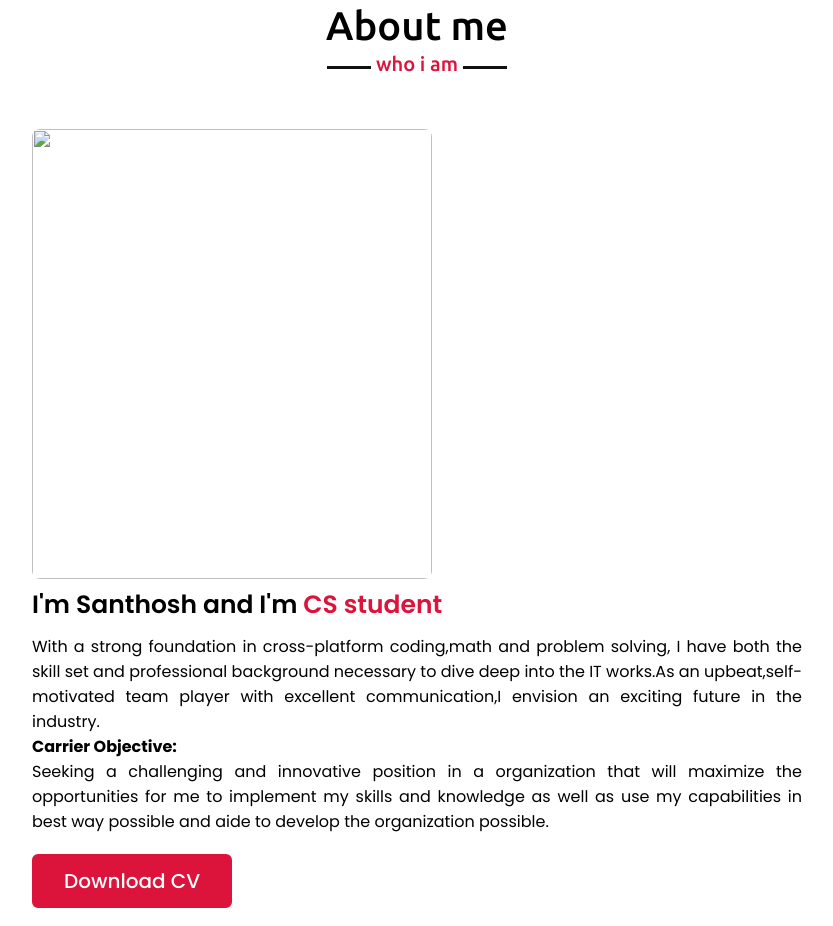
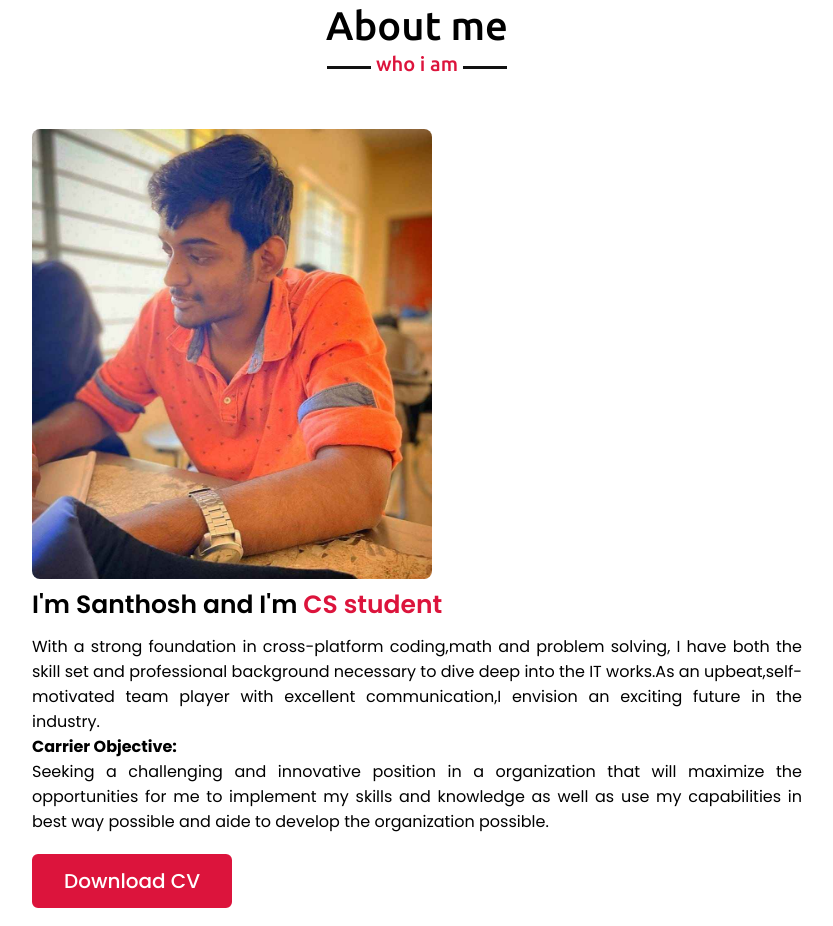
Before and after one commit to santhosh039/Portfolio, a plain HTML site: page index.html in a window 1280 px wide. Shown: the part 897-1823 px from the top of the page, without its empty margins (223-1056 px from the left). Drawn offline with nearby package versions, Linux system fonts and the light colour scheme; the site is published under a folder, as on GitHub Pages, so addresses that start at the root find nothing.

Commit message:
Update index.html

```diff
--- a/index.html
+++ b/index.html
@@ -51,7 +51,7 @@
             <h2 class="title">About me</h2>
             <div class="about-content">
                 <div class="column-left">
-                    <img src="/mypic-min3.jpg" alt="">
+                    <img src="mypic-min3.jpg" alt="">
                 </div>
                 <div class="column right">
                     <div class="text">I'm Santhosh and I'm <span>CS student</span></div>
```
